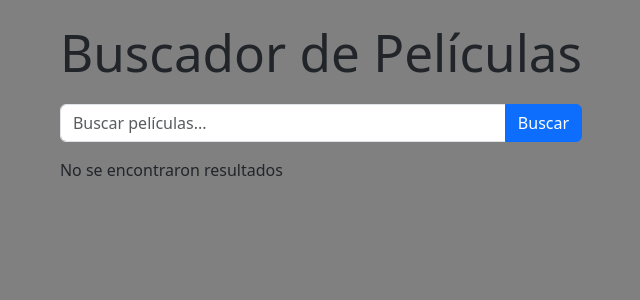
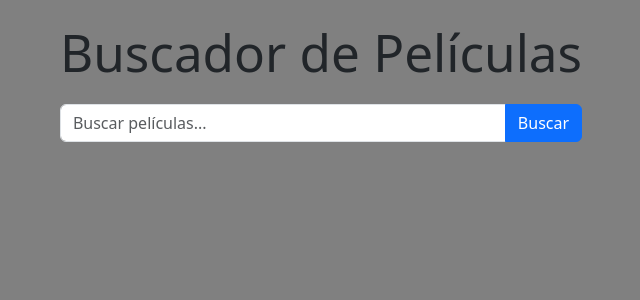
Before and after one commit to Jos278/peliculas, a React (Vite) app: page / in a window 1280 px wide. Shown: the top 300 px of the page, without its empty margins (319-959 px from the left). Built offline with nearby package versions, Linux system fonts and the light colour scheme.

Commit message:
[ADD]: Carpeta resources y mensaje de error solo al buscar

```diff
--- a/src/App.jsx
+++ b/src/App.jsx
@@ -6,10 +6,12 @@ import 'bootstrap/dist/css/bootstrap.min.css';
 
 const App = () => {
   const [movies, setMovies] = useState([]);
+  const [hasSearched, setHasSearched] = useState(false);
 
   const handleSearch = async (query) => {
     const results = await searchMovies(query);
     setMovies(results);
+    setHasSearched(true);
   };
 
   return (
@@ -23,9 +25,9 @@ const App = () => {
               <MovieCard movie={movie} />
             </div>
           ))
-        ) : (
-          <p>No se encontraron resultados</p>
-        )}
+        ) : hasSearched ? (
+          <p className="text-center">No se encontraron resultados</p>
+        ) : null}
       </div>
     </div>
   );
```
Also changed, not shown: resources/No_img.jpg (added).
